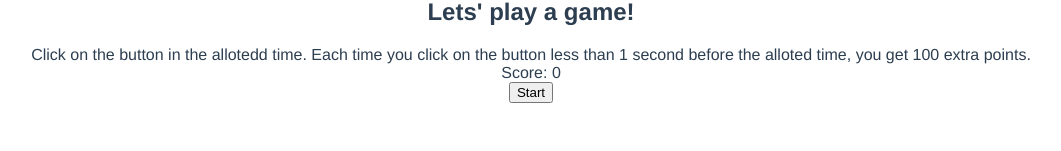
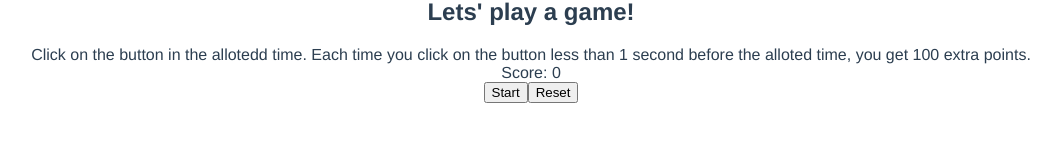
Before and after one commit to damstaylor/numworks, a Vue app: page /#/blue in a window 1280 px wide. Shown: the part 149-300 px from the top of the page, without its empty margins (109-1170 px from the left). Built offline with nearby package versions, Linux system fonts and the light colour scheme.

Commit message:
Add reset button in Blue game

```diff
--- a/src/pages/blue-page.vue
+++ b/src/pages/blue-page.vue
@@ -6,6 +6,7 @@
     <button v-if="!isStarted" @click="start">Start</button>
     <button v-else @click="stop">Stop</button>
     <div v-if="message">{{ message }}</div>
+    <button @click="reset">Reset</button>
   </div>
 </template>
 
@@ -53,6 +54,9 @@ export default {
     stop() {
       this.isStopped = true;
     },
+    reset() {
+      store.reset();
+    },
   },
 };
 </script>
--- a/src/store/score.js
+++ b/src/store/score.js
@@ -11,5 +11,8 @@ export const useScoreStore = defineStore('score', {
     incrementScore() {
       this.score += 100;
     },
+    reset() {
+      this.score = 0;
+    },
   },
 })
```
